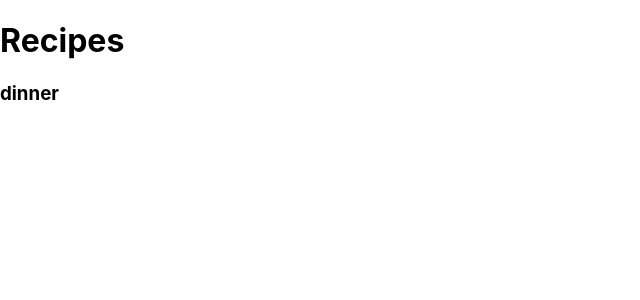
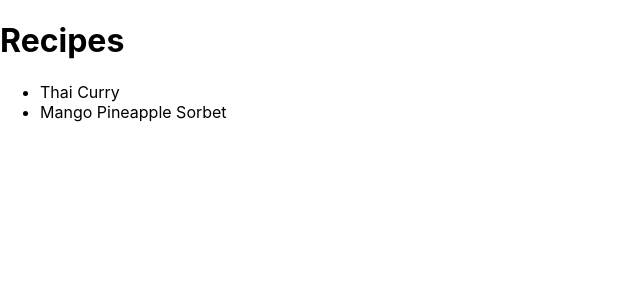
Before and after one commit to vickybremer/Rezeptbuch, a React (Create React App) app in the folder rezeptbuch/: page / in a window 1280 px wide. Shown: the top 300 px of the page, without its empty margins (0-640 px from the left). Built offline with nearby package versions, Linux system fonts and the light colour scheme.

Commit message:
Rezept-Data Datei erstellt
Titel der Rezepte werden gemapped.

```diff
--- a/rezeptbuch/src/components/recipes/Recipes.js
+++ b/rezeptbuch/src/components/recipes/Recipes.js
@@ -1,4 +1,5 @@
 const recipes = [{
+        "id": 0,
         "title": "Thai Curry",
         "ingredients": ["100g Rice", "400ml Coconut Milk", "Your favourite vegetables", "30g Cashews", "1Tbsp. Curry Paste"],
         "steps": ["1. Cook Rice", "2. Chop vegetables", "3. Put vegetable in pan", "4. Add Coconut Milk and Seasoning"],
@@ -6,6 +7,7 @@ const recipes = [{
         "date": "12.03.2022"
     },
     {
+        "id": 1,
         "title": "Mango Pineapple Sorbet",
         "ingredients": ["365g Pineapple diced", "250g Mango diced", "200ml Water", "200g Sugar"],
         "steps": ["1. Combine sugar, water, pineapple and mangoes in pot over medium heat", "2. Combine with syrup", "3. freeze"],
@@ -13,11 +15,18 @@ const recipes = [{
         "date": "29.06.2034"
 }]
 
-export default function Recipes ({}) {
-    console.log("this is a test for Recipe Function");
+export default function Recipes () {
+    console.log("This is a test for Recipe Function");
+
+    const theRecipe = recipes.map(singleRecipe =>
+    <li key={singleRecipe.id}>{singleRecipe.title}</li>)
+
     return(
-    <div>
-        <h3>{recipes[0].category}</h3>
-    </div>
+        <div>
+            <ul>{theRecipe}</ul>
+        </div>
+    // <div>
+    //     <h3>{recipes[0].title}</h3>
+    // </div>
     );
 }
```
Also changed, not shown: rezeptbuch/src/components/recipes/Recipe-data.js (added, +14 -0 lines).
